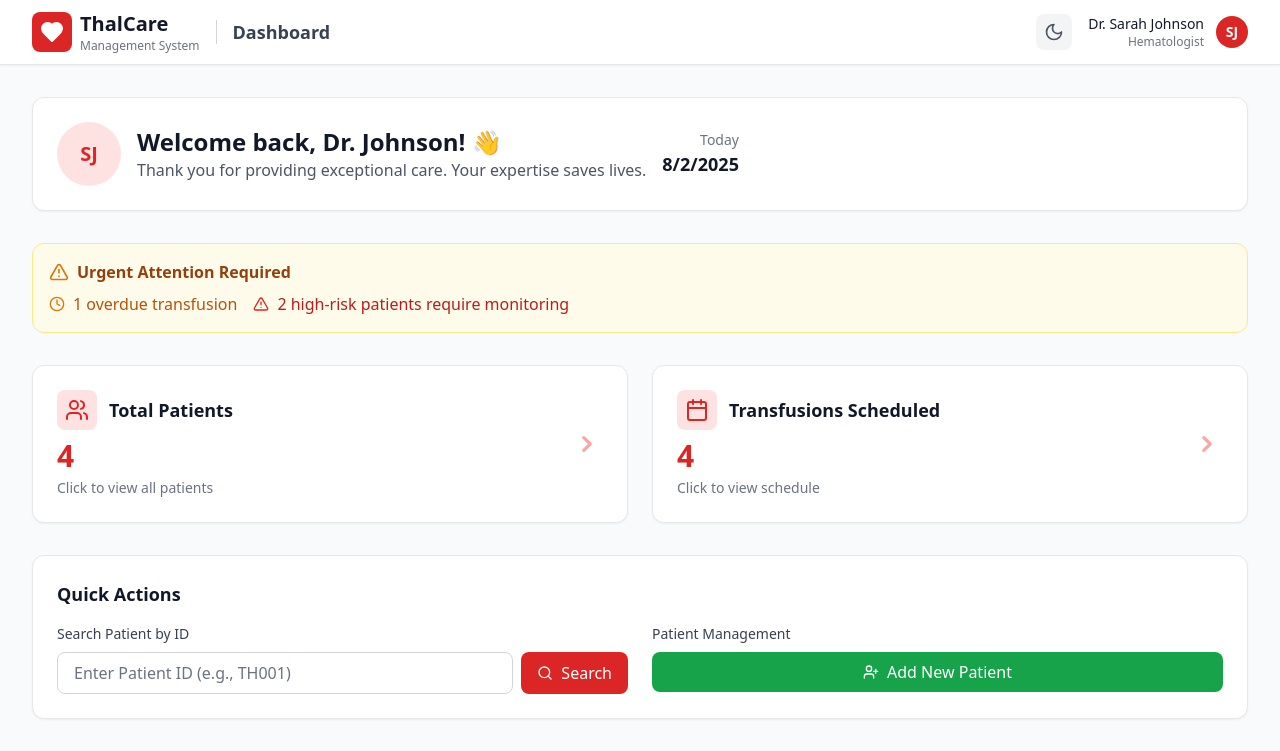
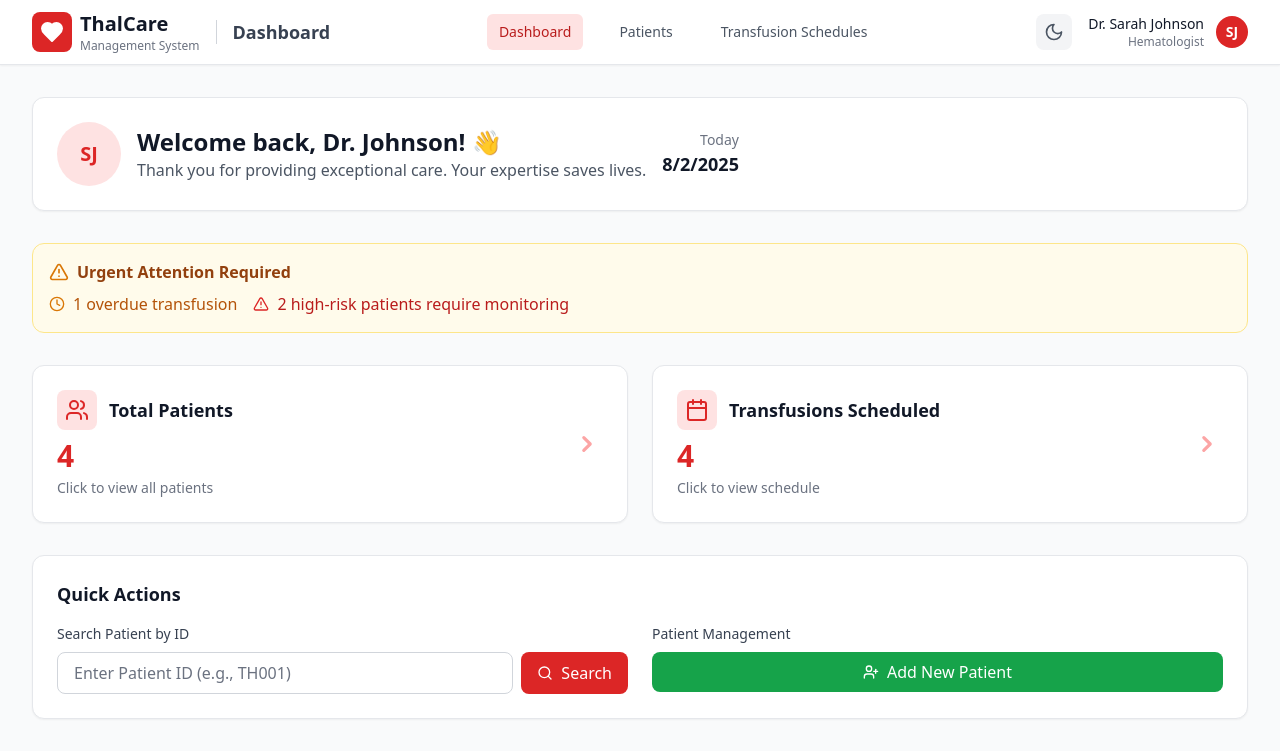
Before and after one commit to arunk0405/Doctors, a React (Vite) app: page / in a window 1280 px wide. Shown: the top 751 px of the page. Built offline with nearby package versions, Linux system fonts and the light colour scheme.

Commit message:
Update Header.tsx
Dashboard

```diff
--- a/src/components/Header.tsx
+++ b/src/components/Header.tsx
@@ -52,6 +52,39 @@ const Header: React.FC = () => {
             </h2>
           </div>
 
+          <nav className="hidden md:flex items-center space-x-6">
+            <Link
+              to="/"
+              className={`px-3 py-2 rounded-md text-sm font-medium transition-colors ${
+                location.pathname === '/'
+                  ? 'bg-red-100 dark:bg-red-900 text-red-700 dark:text-red-300'
+                  : 'text-gray-600 dark:text-gray-300 hover:text-red-600 dark:hover:text-red-400 hover:bg-gray-100 dark:hover:bg-gray-800'
+              }`}
+            >
+              Dashboard
+            </Link>
+            <Link
+              to="/patients"
+              className={`px-3 py-2 rounded-md text-sm font-medium transition-colors ${
+                location.pathname === '/patients' || location.pathname.startsWith('/patient/') || location.pathname === '/add-patient'
+                  ? 'bg-red-100 dark:bg-red-900 text-red-700 dark:text-red-300'
+                  : 'text-gray-600 dark:text-gray-300 hover:text-red-600 dark:hover:text-red-400 hover:bg-gray-100 dark:hover:bg-gray-800'
+              }`}
+            >
+              Patients
+            </Link>
+            <Link
+              to="/schedule"
+              className={`px-3 py-2 rounded-md text-sm font-medium transition-colors ${
+                location.pathname === '/schedule' || location.pathname.startsWith('/transfusion-cycle/')
+                  ? 'bg-red-100 dark:bg-red-900 text-red-700 dark:text-red-300'
+                  : 'text-gray-600 dark:text-gray-300 hover:text-red-600 dark:hover:text-red-400 hover:bg-gray-100 dark:hover:bg-gray-800'
+              }`}
+            >
+              Transfusion Schedules
+            </Link>
+          </nav>
+
           <div className="flex items-center space-x-4">
             <button
               onClick={toggleTheme}
```
